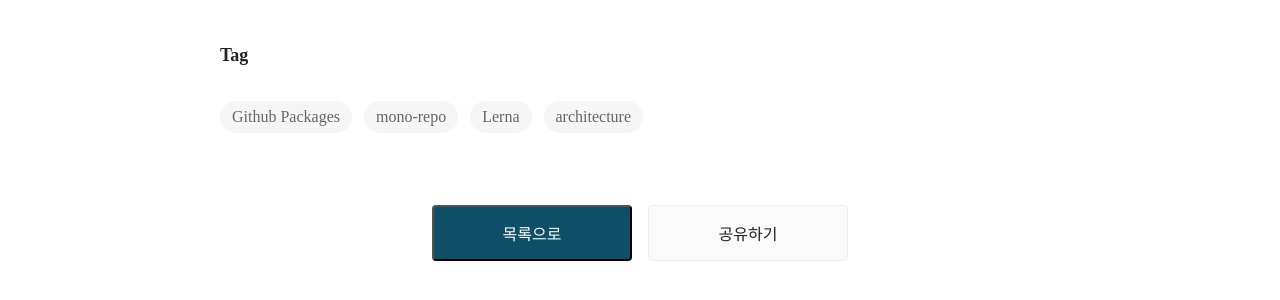
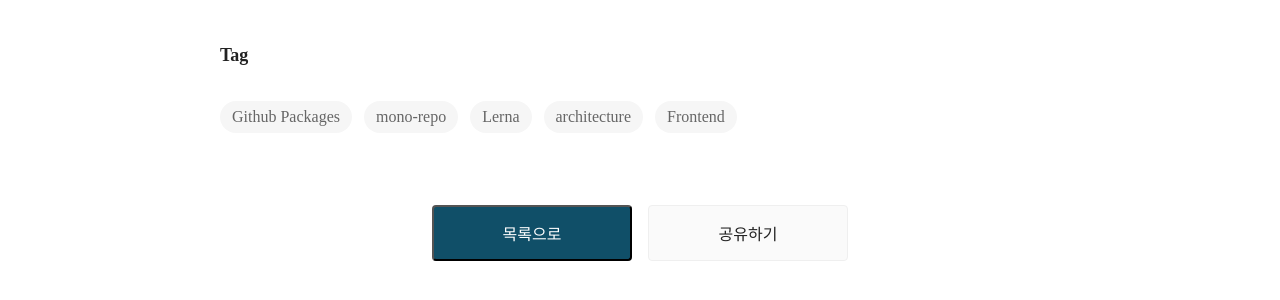
Before and after one commit to dealicious-inc/dealicious-inc.github.io, a Jekyll site: the page built from _posts/2021-03-08-create-mono-repo.md, in a window 1280 px wide and 900 px high, scrolled down 15253 px. Shown: the part 493-793 px from the top of the window. Built offline with Jekyll 4.4.1, drawn with Linux system fonts in a browser that asks for light colours; some web fonts are replaced.

Commit message:
frontend 태그 게시글 추가

```diff
--- a/_posts/2021-03-08-create-mono-repo.md
+++ b/_posts/2021-03-08-create-mono-repo.md
@@ -3,7 +3,7 @@ layout: page
 title:  "Private npm registry 도입기"
 writer: 이다빈
 description: "lerna + vue + typescirpt 공통 모듈 패키지 배포하기"
-tags: [Github Packages, mono-repo, Lerna, architecture]
+tags: [Github Packages, mono-repo, Lerna, architecture, Frontend]
 thumbnail: '/posts/20210308dabin/2021-03-08-09.png'
 ---
 
```
Also changed, not shown: tags/Java Script.md (renamed from tags/Javascript.md, +1 -1 lines).
